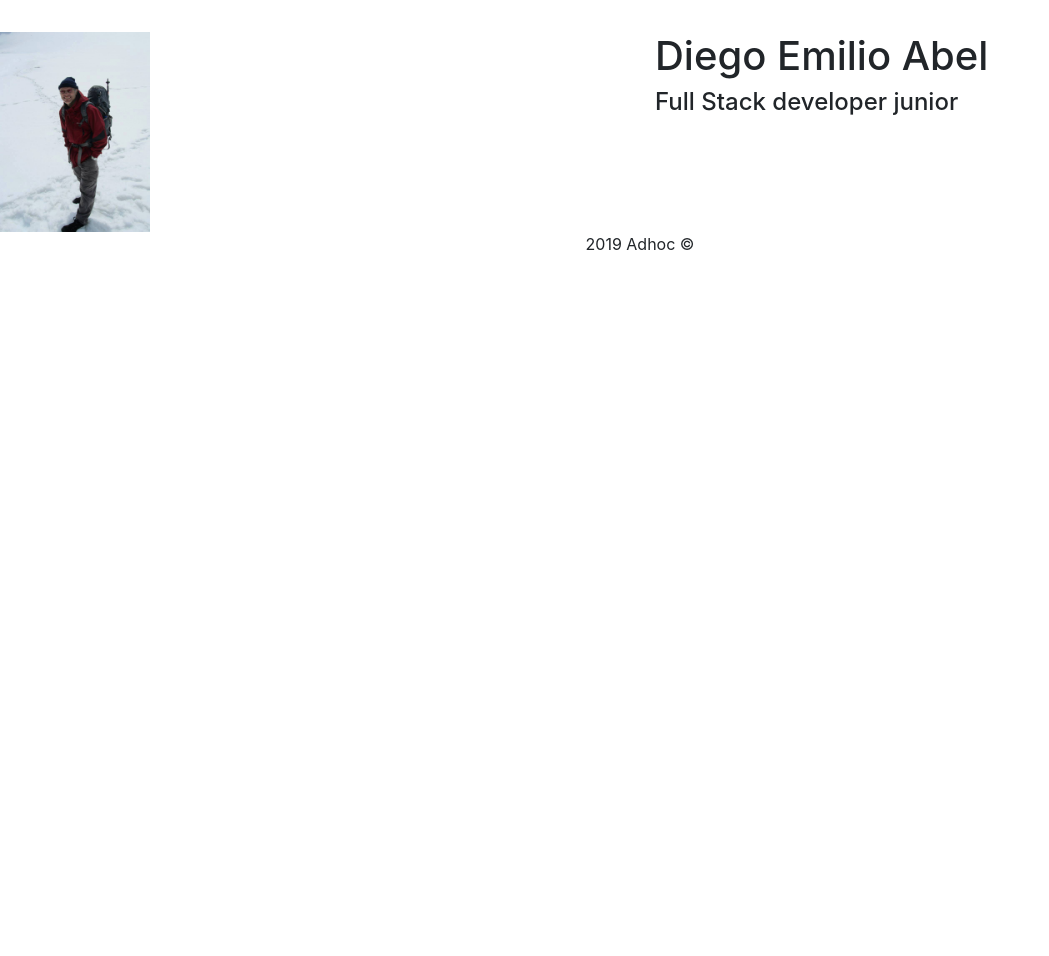
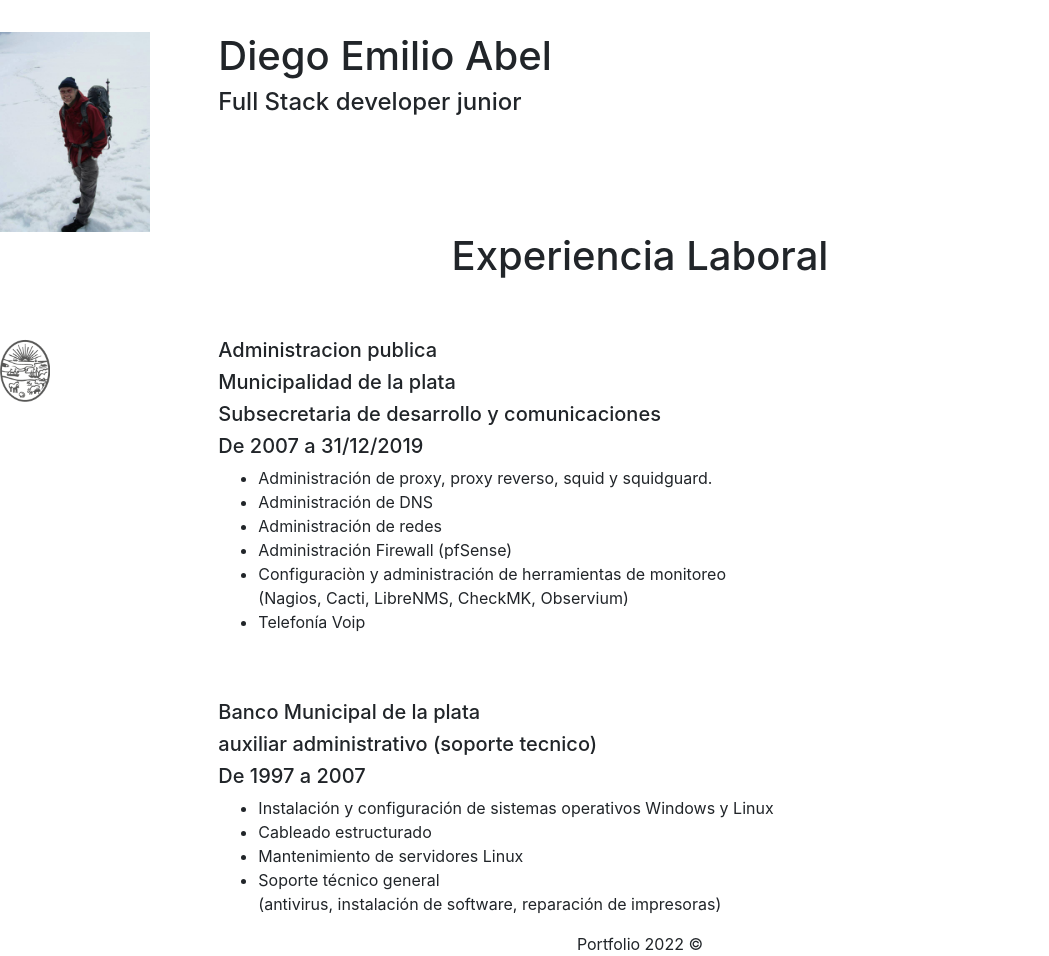
Before and after one commit to dabel1806/frontend, a plain HTML site: page Portfolio.html in a window 1280 px wide. Shown: the part 500-1456 px from the top of the page, without its empty margins (0-1049 px from the left). Before the commit the page ends 800 px from the top, so only its background shows below. Drawn offline with nearby package versions, Linux system fonts and the light colour scheme.

Commit message:
modificaciones

```diff
--- a/Portfolio.html
+++ b/Portfolio.html
@@ -140,17 +140,64 @@
         </div>
       </div>
     <div class="row top-buffer">
-      <div class="col-6">
+      <div class="col-2">
 <img src="./fotoMia.jpg" width="150" alt="Foto personal">
       </div>
-      <div class="col-6">
+      <div class="col-10">
         <h1>Diego Emilio Abel</h1>
         <h4>Full Stack developer junior</h4>
       </div>
       </div>
+<div class="row">
+  <div class="col text-center">
+  <h1>Experiencia Laboral</h1>
+  </div>
+</div>
+      <div class="row top-buffer">
+        <div class="col-2">
+
+
+  <img src="./LaPlata.png" width="50" alt="Foto personal">
+
+  </div>
+  <div class="col-10">
+    <h5>Administracion publica</h5>
+    <h5>Municipalidad de la plata</h5>
+    <h5>Subsecretaria de desarrollo y comunicaciones</h5>
+    <h5>De 2007  a   31/12/2019</h5>
+
+          <ul>
+            <li>Administración de proxy, proxy reverso, squid y squidguard.</li>
+              <li>Administración de DNS</li>
+              <li >Administración de redes</li>
+              <li>Administración Firewall (pfSense)</li>
+              <li>Configuraciòn y administración de herramientas de monitoreo <br> (Nagios, Cacti, LibreNMS, CheckMK, Observium)</li>
+              <li>Telefonía Voip </li>
+
+
+          </ul>
+
+        </div>
+
+        </div>
+
+        <div class="row top-buffer">
+          <div class="col-2"></div>
+          <div class="col-10">
+            <h5>Banco Municipal de la plata</h5>
+            <h5>auxiliar administrativo (soporte tecnico)</h5>
+            <h5>De 1997 a 2007</h5>
+            <ul>
+              <li>Instalación y configuración de sistemas operativos Windows y Linux </li>
+              <li>Cableado estructurado</li>
+              <li>Mantenimiento de servidores Linux</li>
+              <li>Soporte técnico general <br> (antivirus, instalación de software, reparación de impresoras)</li>
+            </ul>
+          </div>
+        </div>
 
     <!-- Footer -->
-    <footer class="text-center">2019 Adhoc &copy;</footer>
+    <footer class="text-center">Portfolio 2022 &copy;</footer>
 
     <!-- Bootstrap's JavaScript Files -->
     <script
```
Also changed, not shown: LaPlata.png (added), mlp.png (added), 1 other file.
